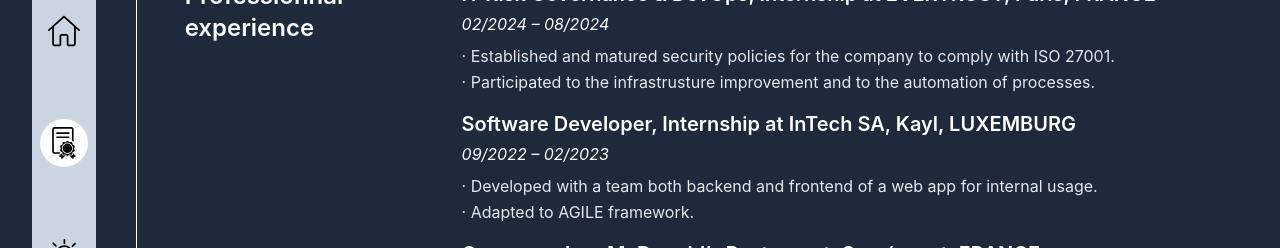
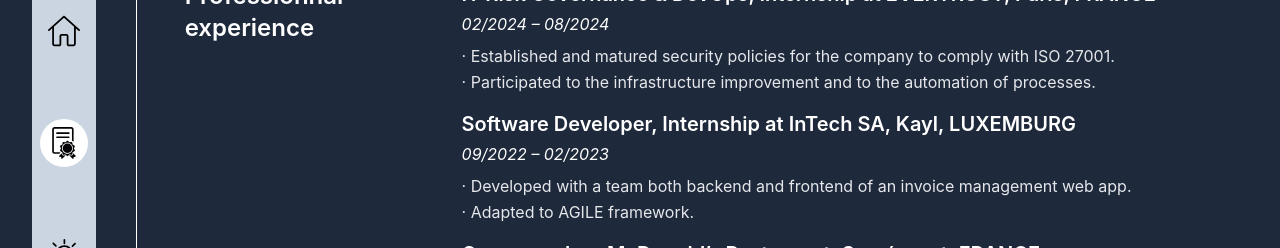
Before and after one commit to milairhu/milairhu.github.io, a React (Create React App) app: page /#/resume in a window 1280 px wide. Shown: the part 257-505 px from the top of the page. Built offline with nearby package versions, Linux system fonts and the light colour scheme.

Commit message:
Fix typos

```diff
--- a/src/components/Projects/ProjectsPage.tsx
+++ b/src/components/Projects/ProjectsPage.tsx
@@ -23,7 +23,7 @@ const ProjectsPage = () => {
     },
     {
       title: 'F1 Championship Simulation',
-      description: 'Multi-agent system simulating formula 1 races (based on real circuits) and championship to determine the best profile of a driver for winning titles.',
+      description: 'Multi-agents system simulating Formula 1 races (based on real circuits) and championships to determine the best profile of a driver for winning titles.',
       link: 'https://github.com/milairhu/Formula1-championship-sim',
       image: f1Image,
       technos: ['Go', 'Rest API', 'React', 'TailwindCSS']
--- a/src/components/Resume/ResumePage.tsx
+++ b/src/components/Resume/ResumePage.tsx
@@ -9,14 +9,14 @@ const ResumePage = () => {
       date: '02/2024 – 08/2024',
       content: [
         'Established and matured security policies for the company to comply with ISO 27001.',
-        'Participated to the infrastrusture improvement and to the automation of processes.'
+        'Participated to the infrastructure improvement and to the automation of processes.'
       ]
     },
     {
       title: 'Software Developer, Internship at InTech SA, Kayl, LUXEMBURG',
       date: '09/2022 – 02/2023',
       content: [
-        'Developed with a team both backend and frontend of a web app for internal usage.',
+        'Developed with a team both backend and frontend of an invoice management web app.',
         'Adapted to AGILE framework.'
       ]
     },
@@ -62,8 +62,8 @@ const ResumePage = () => {
       date: 'Since 2013',
       content: [
         'Participate to bi-weekly trainings.',
-        'Play at competitive levels.']
-
+        'Play at competitive levels.'
+      ]
     }
   ];
 
```
